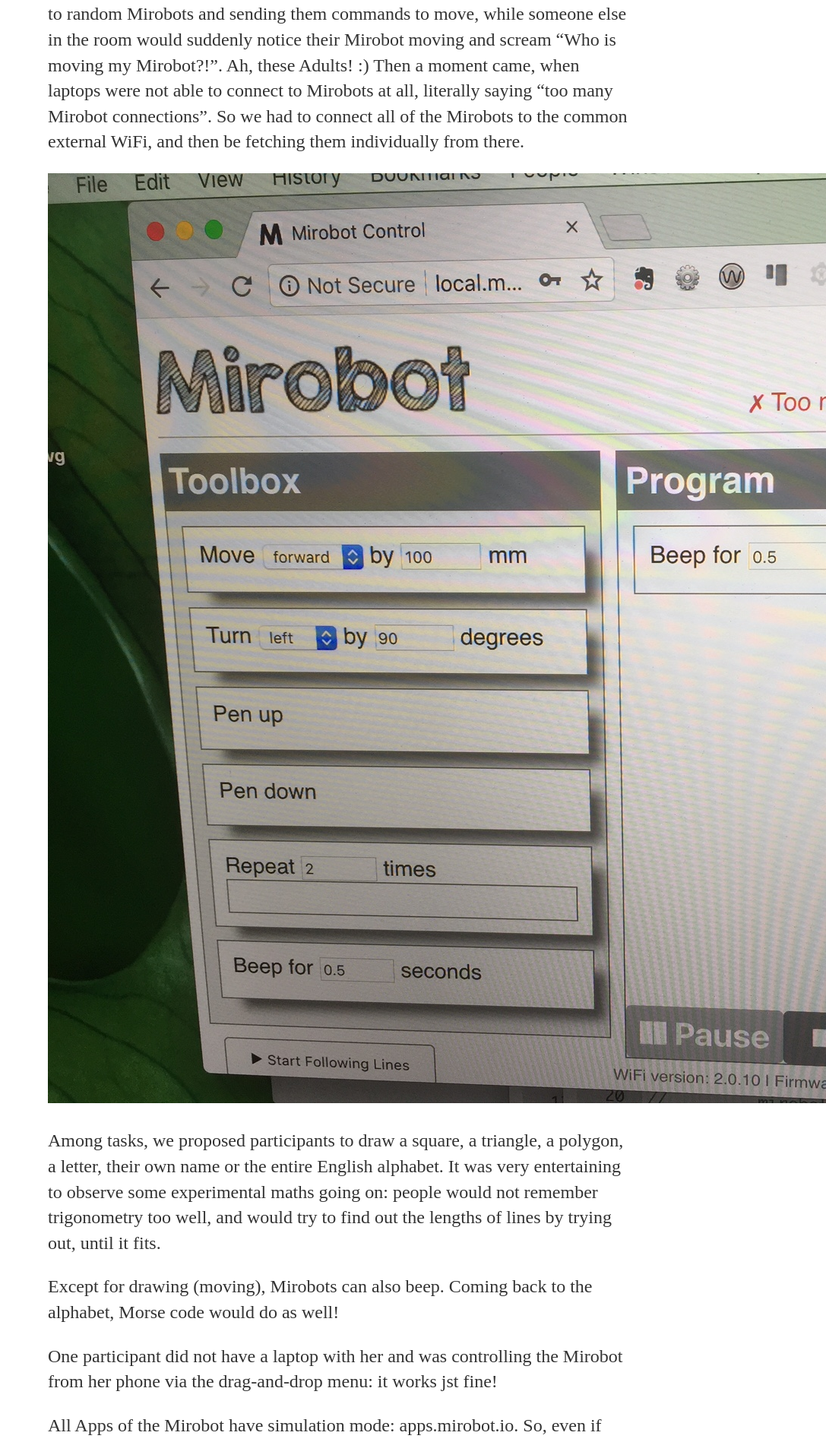
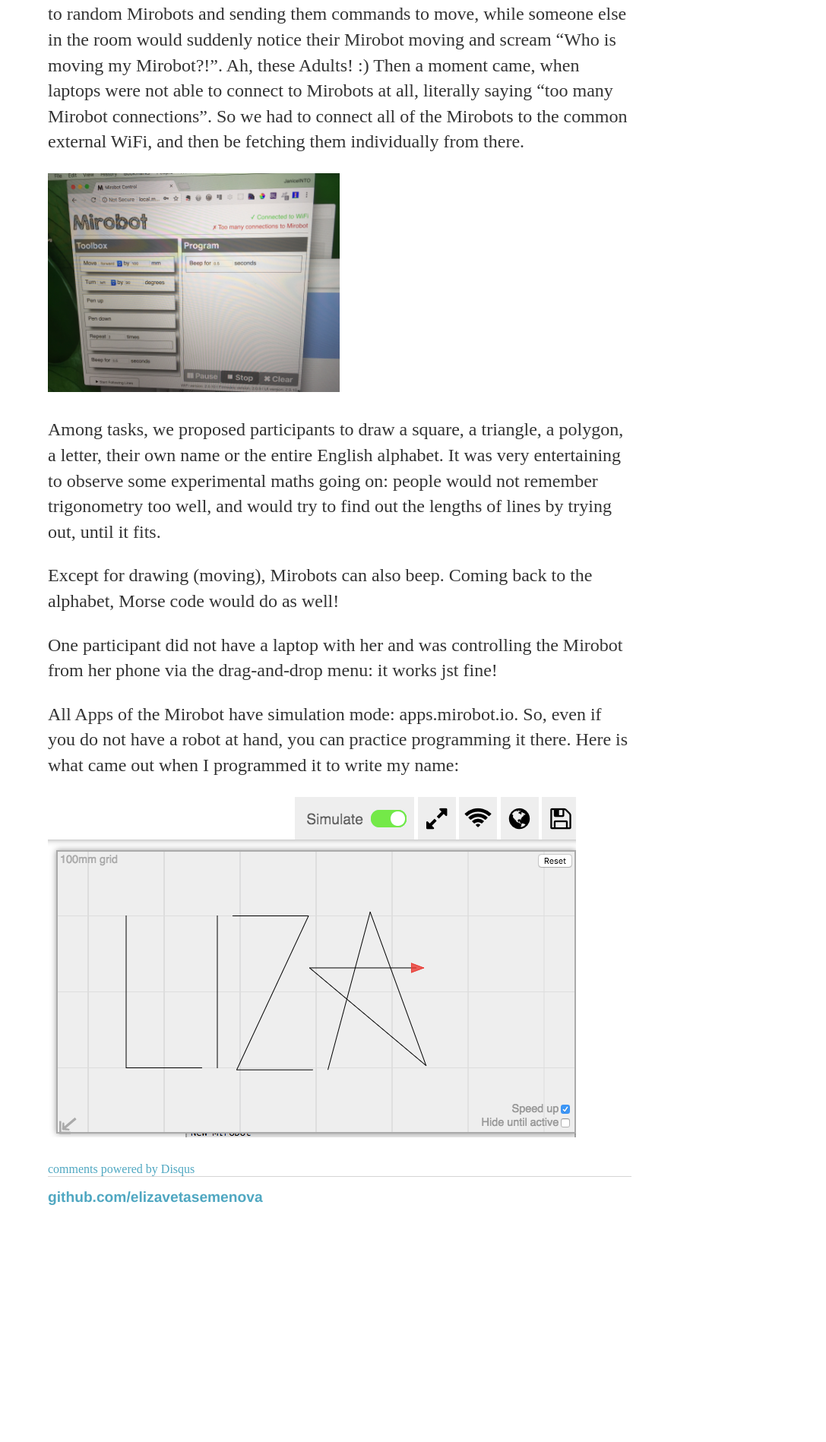
Before and after one commit to elizavetasemenova/elizavetasemenova.github.io, a Jekyll site: the page built from _posts/2017-11-19-Connectivity-issues-while-teaching-at-a-robotics-worshop.md, in a window 1280 px wide. Shown: the part 1348-3246 px from the top of the page at 76% size, without its empty margins (193-1280 px from the left). Built offline with Jekyll 4.4.1, drawn with Linux system fonts in a browser that asks for light colours; comment, search, counter and statistics services are not loaded; after the commit the page ends 2999 px from its top, so only the background shows below that.

Commit message:
Update 2017-11-19-Connectivity-issues-while-teaching-at-a-robotics-worshop.md

```diff
--- a/_posts/2017-11-19-Connectivity-issues-while-teaching-at-a-robotics-worshop.md
+++ b/_posts/2017-11-19-Connectivity-issues-while-teaching-at-a-robotics-worshop.md
@@ -24,7 +24,7 @@
 “too many Mirobot connections”. So we had to connect all of the Mirobots to the common external WiFi, and then be fetching them
 individually from there.
 
-<img src="/images/Mirobot_too_many.JPG">
+<img src="/images/Mirobot_too_many.JPG" width="50%">
 
 Among tasks, we proposed participants to draw a square, a triangle, a polygon, a letter, their own name or the entire English alphabet.
 It was very entertaining to observe some experimental maths going on: people would not remember trigonometry too well, and would try to
```
